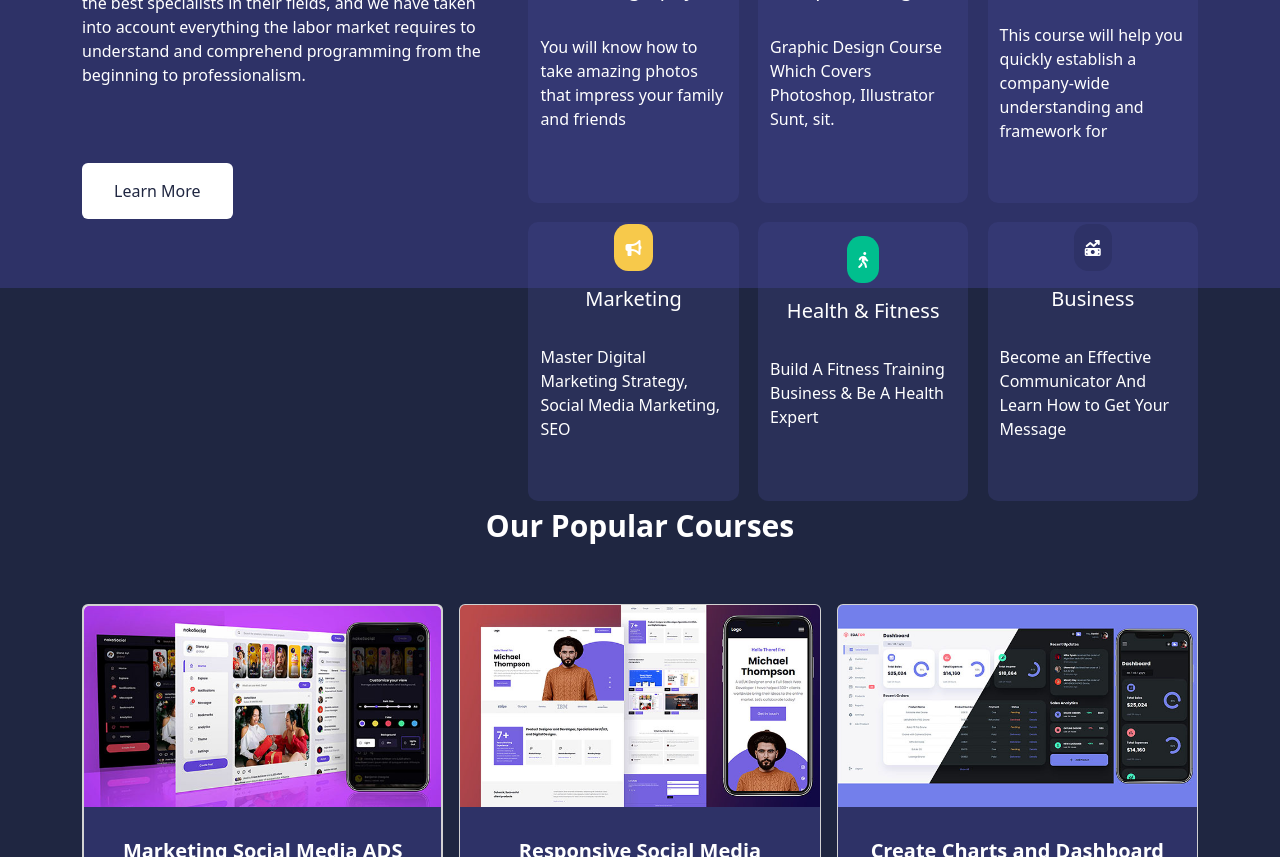
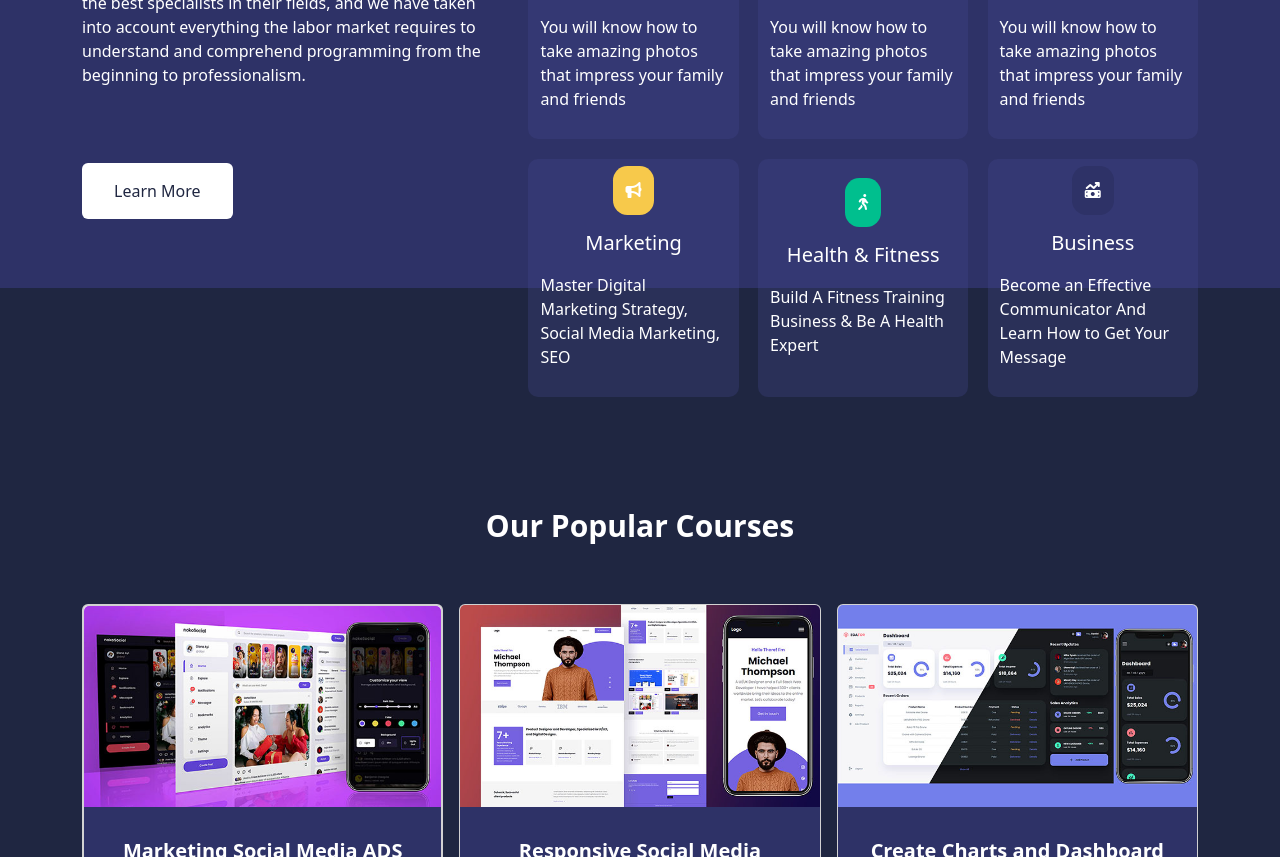
Before and after one commit to karemahamdy/Education-Website, a plain HTML site: page index.html in a window 1280 px wide. Shown: the part 777-1634 px from the top of the page. Drawn offline with Linux system fonts and the light colour scheme.

Commit message:
edit at category section

```diff
--- a/index.css
+++ b/index.css
@@ -100,6 +100,16 @@ nav button {
 }
 .home .image img {
   width: 50vw;
+  position: relative;
+  animation: up-and-down 5s linear infinite;
+}
+@keyframes upAndDown {
+  0%, 100% {
+    transform: translateY(0); /* Start and end position */
+  }
+  50% {
+    transform: translateY(-20px); /* Middle position, adjust as needed */
+  }
 }
 .home .text h1 {
   padding-bottom: 10px;
@@ -166,6 +176,7 @@ nav button {
   background: transparent;
   border: 2px solid white;
 }
+
 .categories .category-box {
   display: grid;
   grid-template-columns: repeat(3, 1fr);
@@ -178,7 +189,7 @@ nav button {
 }
 
 .categories .category-box .category {
-  padding: 2px;
+  padding:2px;
   background-color: #4248904d;
   display: flex;
   justify-content: center;
@@ -188,12 +199,12 @@ nav button {
 }
 .categories_icons {
   background: var(--secondary-background-color);
-  padding: 0.7rem;
+  padding: 0.8rem;
+  margin-top: 5px;
   border-radius: 0.9rem;
 }
 .categories .category-box .category p {
   padding: 10px;
-  margin: 1rem 0 3rem;
 }
 .categories .category-box .category h5 {
   padding-top: 1rem;
--- a/index.html
+++ b/index.html
@@ -70,13 +70,13 @@
                 <article class="category">
                     <span class="categories_icons"><i class="fa-solid fa-palette"></i></i></span>
                     <h5>Graphic Designer</h5>
-                    <p>Graphic Design Course Which Covers Photoshop, Illustrator Sunt, sit.</p>
+                    <p>You will know how to take amazing photos that impress your family and friends</p>
                 </article>
 
                 <article class="category">
                     <span class="categories_icons"><i class="fa-solid fa-circle-dollar-to-slot"></i></span>
                     <h5>Finance</h5>
-                    <p>This course will help you quickly establish a company-wide understanding and framework for
+                    <p>You will know how to take amazing photos that impress your family and friends
                      </p>
                 </article>
 
```
